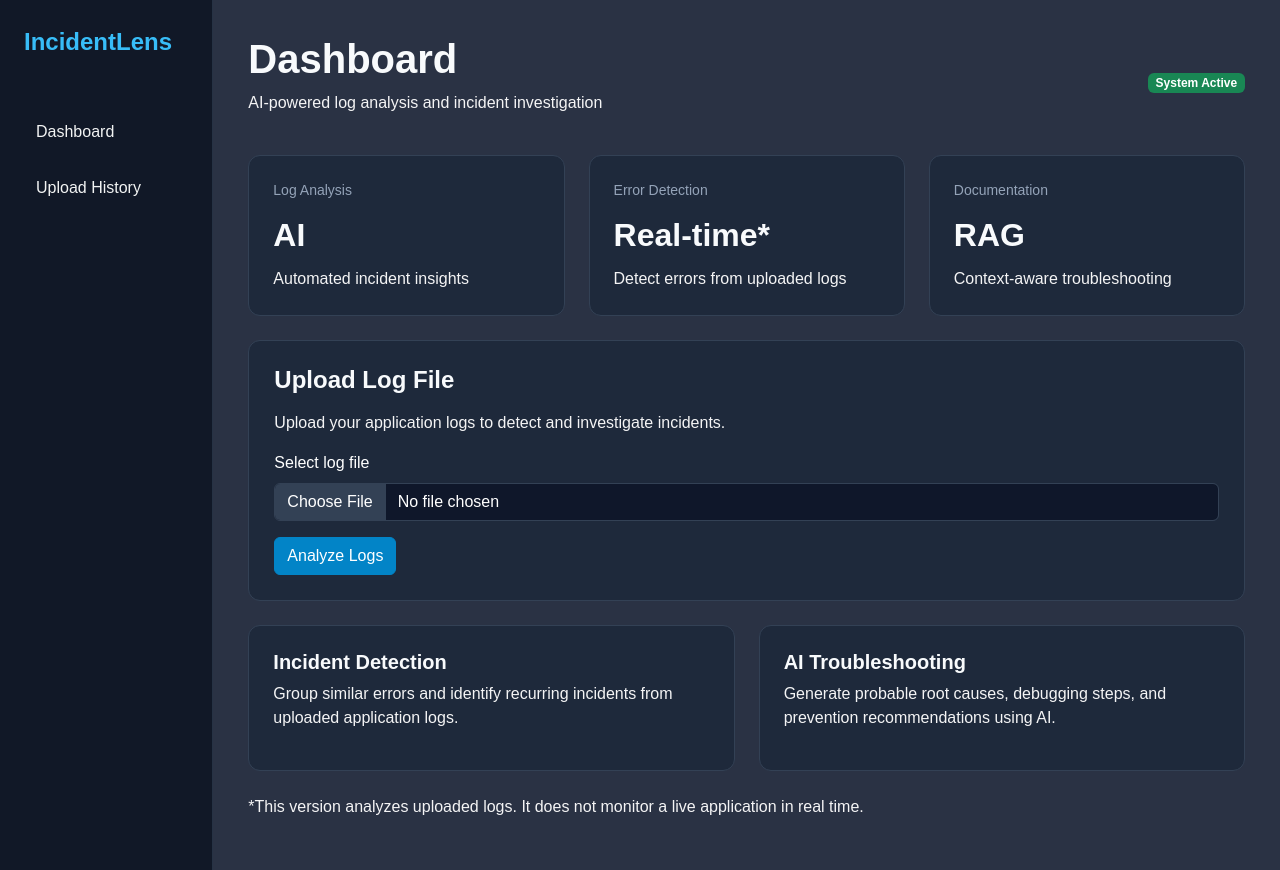
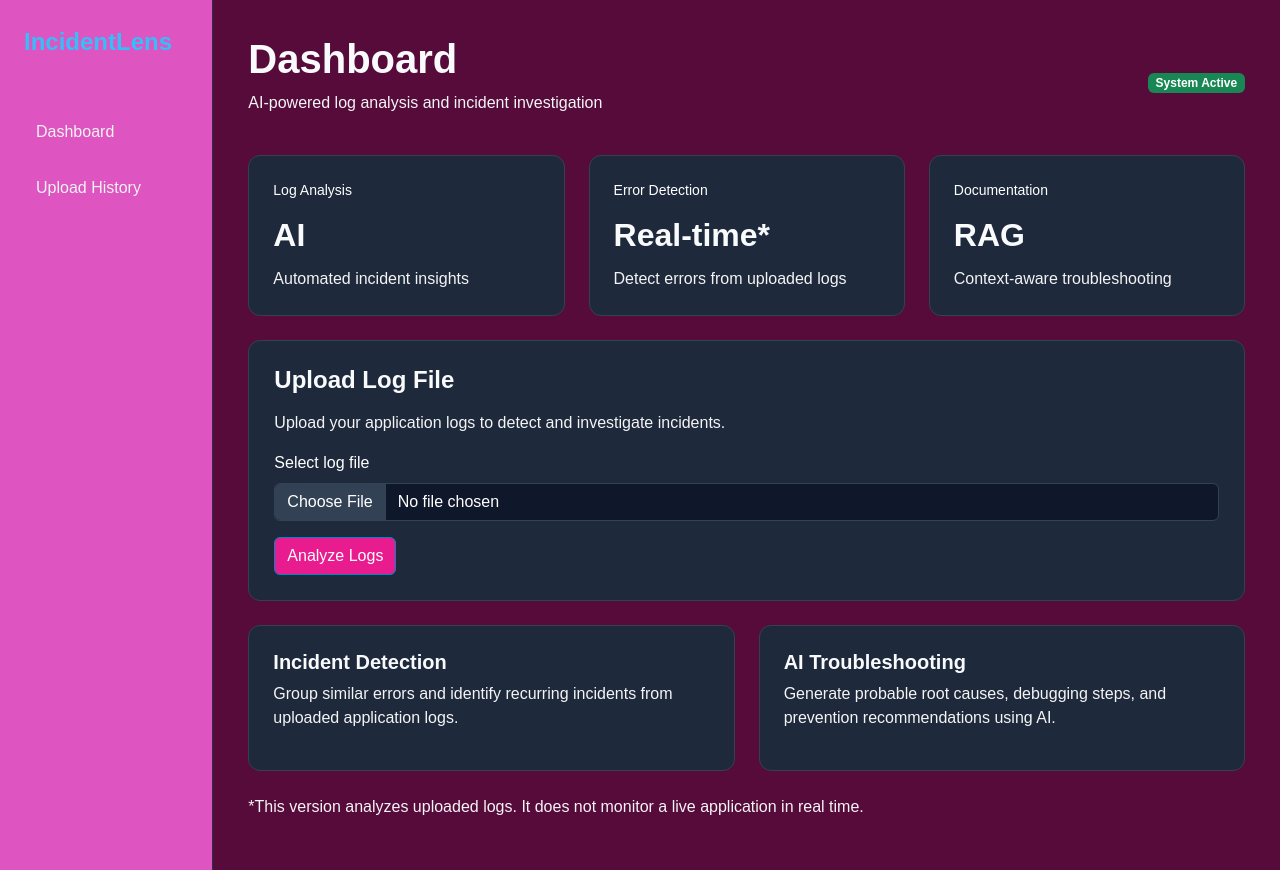
Before and after one commit to ahrarmofiz01/MY-WEB, a Flask app: page / in a window 1280 px wide. Run offline with Flask 3, Linux system fonts and the light colour scheme; some libraries are stand-ins or nearby versions.

Commit message:
change side bar color

```diff
--- a/templates/index.html
+++ b/templates/index.html
@@ -16,13 +16,13 @@
 
     <style>
         body {
-            background-color: #2a3244;
+            background-color: #560b3b;
             color: #ffffff;
             font-family: Arial, sans-serif;
         }
 
         .sidebar {
-            background-color: #111827;
+            background-color: #de54c0;
             min-height: 100vh;
             border-right: 1px solid #263244;
         }
@@ -43,7 +43,7 @@
         }
 
         .sidebar a:hover {
-            background-color: #1e293b;
+            background-color: #780745;
             color: white;
         }
 
@@ -60,7 +60,7 @@
         }
 
         .card-label {
-            color: #94a3b8;
+            color: #ffffff;
             font-size: 14px;
         }
 
@@ -84,7 +84,7 @@
         }
 
         .btn-primary {
-            background-color: #0284c7;
+            background-color: #e81c8f;
             border-color: #0284c7;
         }
 
```
